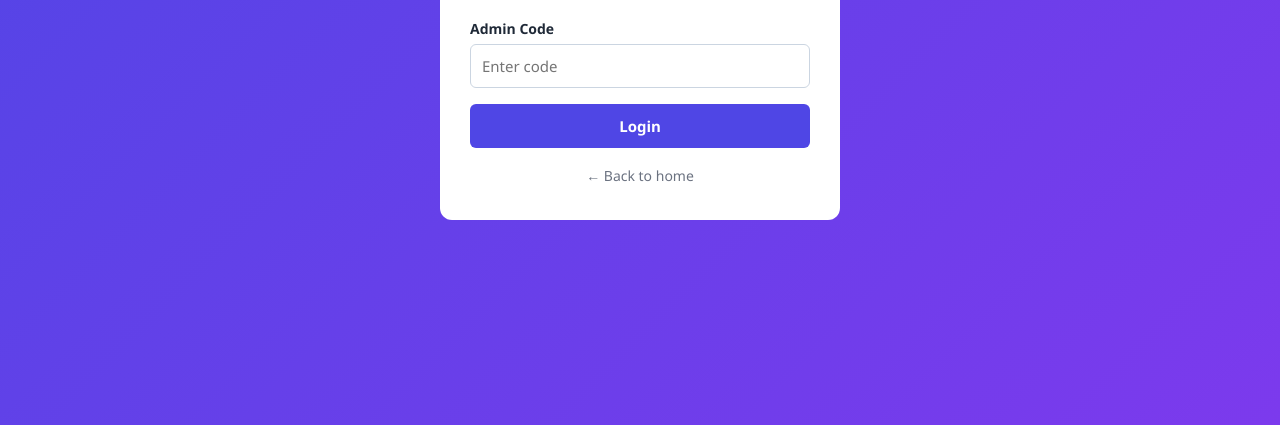
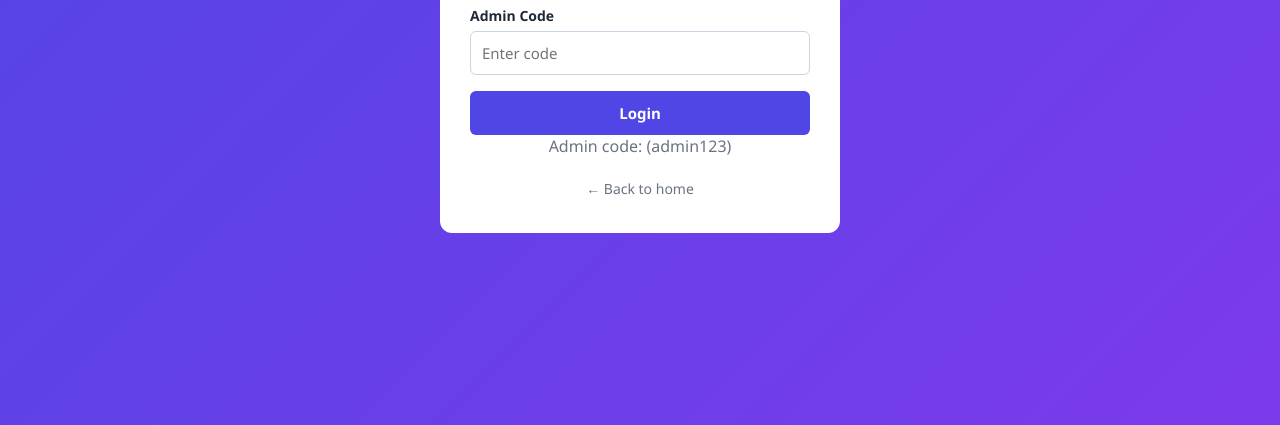
Before and after one commit to Zubair-Dev786/PayTrack, a plain HTML site: page admin-login.html in a window 1280 px wide. Shown: the part 375-800 px from the top of the page. Drawn offline with Linux system fonts and the light colour scheme.

Commit message:
Add a admin code

```diff
--- a/admin-login.html
+++ b/admin-login.html
@@ -20,6 +20,7 @@
     </div>
 
     <button class="btn" id="loginBtn">Login</button>
+    <p>Admin code: (admin123)</p>
     <a href="index.html" class="back-link">← Back to home</a>
   </div>
 
```
